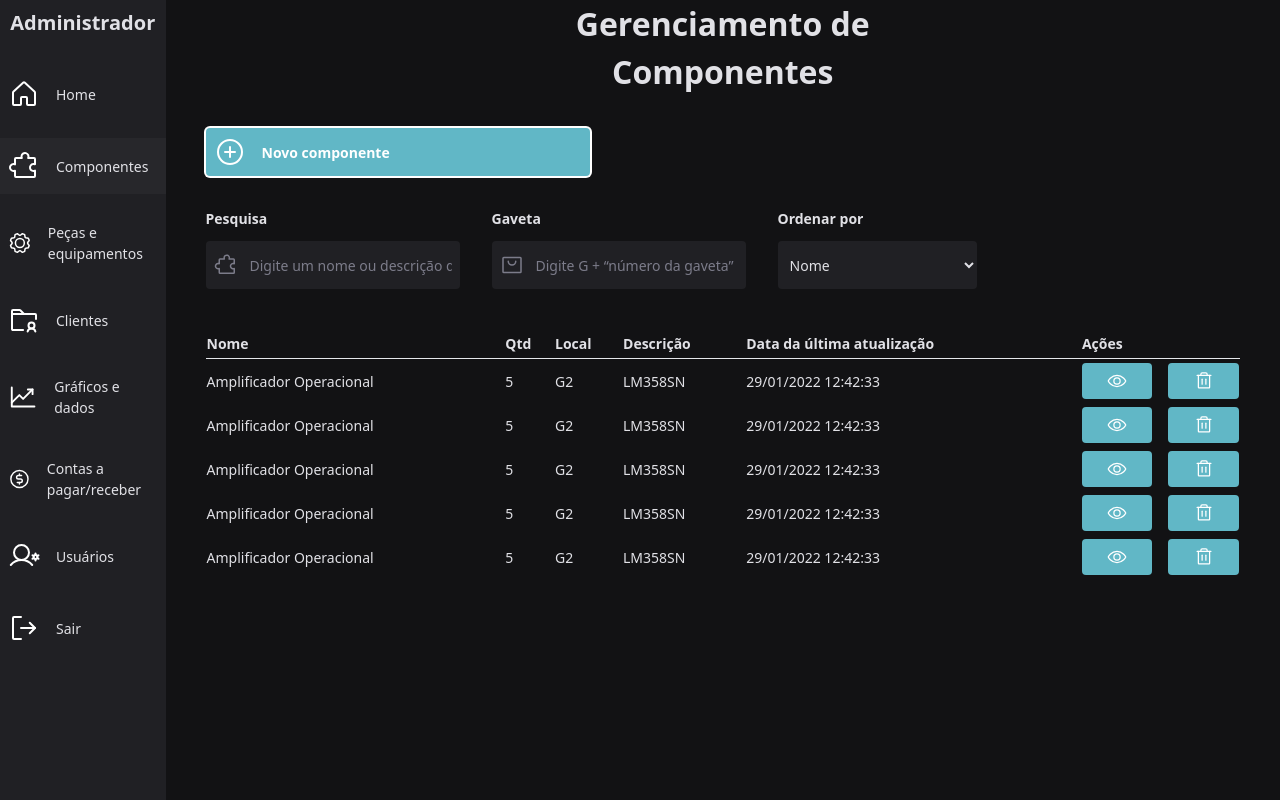
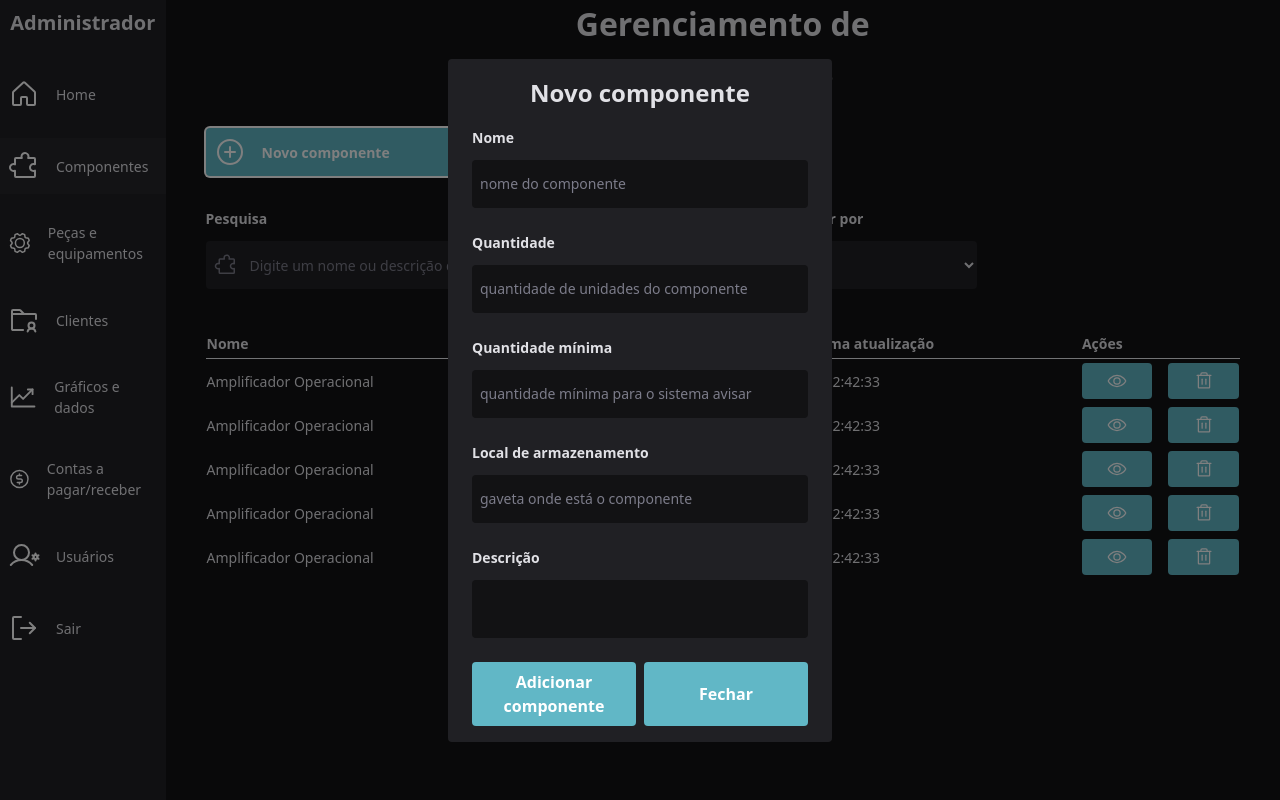
Before and after one commit to PauloVictorSS/sistema-integrado-de-gestao, a React (Create React App) app: page /components in a window 1280 px wide. Both pictures are taken after a click on the button "Novo componente". Built offline with nearby package versions, Linux system fonts and the light colour scheme.

Commit message:
Adição do modal de adicionar/alterar componentes

```diff
--- /dev/null
+++ b/src/components/ComponentsCard.tsx
@@ -0,0 +1,62 @@
+import { IComponent } from "../interfaces/IComponents";
+import BoxDiv from "./BoxDiv";
+import { Button } from "./Button";
+import ModelBackground from "./ModelBackground";
+import {Text} from "../components/Text";
+import {InputText} from "../components/InputText";
+import { TextArea } from "./TextArea";
+
+interface IComponentsCard{
+    component: IComponent
+    changeComponentsCard: () => void
+    isAddComponent: boolean
+}
+
+export function ComponentsCard({component, changeComponentsCard, isAddComponent}: IComponentsCard){
+
+    return(
+        <ModelBackground>
+            <BoxDiv className="w-96">
+                <h2 className="font-bold text-xl max-w-sm mx-auto text-center mb-4">
+                    {isAddComponent ? "Novo componente" : "Alterar componente"}
+                </h2>
+                <div className="flex flex-col gap-6 items-stretch w-full">
+                    <label htmlFor="name" className="flex flex-col gap-3">
+                        <Text className="font-semibold">Nome</Text>
+                        <InputText className="bg-gray-900" type="text" id="name" placeholder="nome do componente" />
+                    </label>
+                    <label htmlFor="qtd" className="flex flex-col gap-3">
+                        <Text className="font-semibold">Quantidade</Text>
+                        <InputText className="bg-gray-900" type="number" id="qtd" placeholder="quantidade de unidades do componente" />
+                    </label>
+                    <label htmlFor="qtdMin" className="flex flex-col gap-3">
+                        <Text className="font-semibold">Quantidade mínima</Text>
+                        <InputText className="bg-gray-900" type="number" id="qtdMin" placeholder="quantidade mínima para o sistema avisar" />
+                    </label>
+                    <label htmlFor="local" className="flex flex-col gap-3">
+                        <Text className="font-semibold">Local de armazenamento</Text>
+                        <InputText className="bg-gray-900" type="text" id="local" placeholder="gaveta onde está o componente" />
+                    </label>
+                    <label htmlFor="name" className="flex flex-col gap-3">
+                        <Text className="font-semibold">Descrição</Text>
+                        <TextArea className="bg-gray-900"/>
+                    </label>
+                    <div className="flex gap-2 w-full justify-between">
+                        {isAddComponent ?
+                            <Button onClick={changeComponentsCard}>
+                                Adicionar componente
+                            </Button>
+                            :
+                            <Button onClick={changeComponentsCard}>
+                                Confirmar alterações
+                            </Button>
+                        }
+                        <Button onClick={changeComponentsCard}>
+                            Fechar
+                        </Button>
+                    </div>
+                </div>
+            </BoxDiv>
+        </ModelBackground>
+    )
+}
--- /dev/null
+++ b/src/components/ModelBackground.tsx
@@ -0,0 +1,15 @@
+import { ReactNode } from "react"
+
+interface ModelBackgroundProps{
+  children: ReactNode
+}
+
+function ModelBackground({ children }: ModelBackgroundProps) {
+  return (
+    <div className="w-screen h-screen bg-black/50 text-gray-100 flex items-center justify-center absolute top-0 left-0 z-10">
+      {children}
+    </div>
+  )
+}
+
+export default ModelBackground
--- a/src/interfaces/IComponents.ts
+++ b/src/interfaces/IComponents.ts
@@ -1,4 +1,4 @@
-export interface IComponents{
+export interface IComponent{
   id: string
   name: string
   local: string
--- a/src/pages/Components.tsx
+++ b/src/pages/Components.tsx
@@ -7,8 +7,17 @@ import { Slot } from "@radix-ui/react-slot";
 import { InputText } from "../components/InputText";
 import { InputSelect } from "../components/InputSelect";
 import { ComponentsTable } from "../components/ComponentsTable";
+import { useState } from "react";
+import { ComponentsCard } from "../components/ComponentsCard";
+import { IComponent } from "../interfaces/IComponents";
+import { DefaultComponent } from "../utils/constants/DefaultComponent";
 
 function Components() {
+
+  const [isAddComponent, setIsAddComponent] = useState(false)
+  const [seeComponentsCard, setSeeComponentsCard] = useState(false)
+
+  const [componentInfos, setComponentInfos] = useState<IComponent>(DefaultComponent)
 
   return (
     <ContentDiv>
@@ -17,11 +26,18 @@ function Components() {
       <div className="w-full px-10">
         <h2 className="font-bold text-2xl max-w-sm mx-auto text-center">Gerenciamento de Componentes</h2>
 
-        <Button className="flex items-center gap-4 w-48 mt-8">
-            <Slot className="w-8 h-8 text-white">
-              <PlusCircle/>
-            </Slot>
-            <p className=" font-sans text-xs text-white">Novo componente</p>
+        <Button
+          className="flex items-center gap-4 w-48 mt-8"
+          onClick={() => {
+            setIsAddComponent(true)
+            setComponentInfos(DefaultComponent)
+            setSeeComponentsCard(!seeComponentsCard)
+          }}
+        >
+          <Slot className="w-8 h-8 text-white">
+            <PlusCircle/>
+          </Slot>
+          <p className=" font-sans text-xs text-white">Novo componente</p>
         </Button>
 
         <div className="flex items-center gap-8 w-full mt-8">
@@ -42,8 +58,23 @@ function Components() {
           </label>
         </div>
 
-        <ComponentsTable />
+        <ComponentsTable
+          changeComponentsCard={(component:IComponent) => {
+            setIsAddComponent(false)
+            setComponentInfos(component)
+            setSeeComponentsCard(!seeComponentsCard)
+          }}/>
       </div>
+
+      {seeComponentsCard ?
+          <ComponentsCard
+            isAddComponent={isAddComponent}
+            component={componentInfos}
+            changeComponentsCard={() => {setSeeComponentsCard(!seeComponentsCard)}}
+          />
+        :
+        <></>
+      }
     </ContentDiv>
   )
 }
--- a/src/pages/Home.tsx
+++ b/src/pages/Home.tsx
@@ -8,23 +8,23 @@ function Home() {
 
   const allNotifications: Array<INotification> =[
     {
-      id: "123",
+      id: "1",
       text: "Lorem ipsum dolor sit amet consectetur adipisicing elit.",
     },
     {
-      id: "123",
+      id: "2",
       text: "Lorem ipsum dolor sit amet consectetur adipisicing elit.",
     },
     {
-      id: "123",
+      id: "3",
       text: "Lorem ipsum dolor sit amet consectetur adipisicing elit.",
     },
     {
-      id: "123",
+      id: "4",
       text: "Lorem ipsum dolor sit amet consectetur adipisicing elit.",
     },
     {
-      id: "123",
+      id: "5",
       text: "Lorem ipsum dolor sit amet consectetur adipisicing elit.",
     }
   ]
@@ -39,7 +39,7 @@ function Home() {
             {
               allNotifications.map((notif) => {
                 return (
-                  <NotificationDiv notification={notif} />
+                  <NotificationDiv key={notif.id} notification={notif} />
                 )
               })
             }
@@ -48,7 +48,7 @@ function Home() {
             {
               allNotifications.map((notif) => {
                 return (
-                  <NotificationDiv notification={notif} />
+                  <NotificationDiv key={notif.id} notification={notif} />
                 )
               })
             }
--- /dev/null
+++ b/src/utils/constants/DefaultComponent.ts
@@ -0,0 +1,11 @@
+import { IComponent } from "../../interfaces/IComponents";
+
+export const DefaultComponent = <IComponent>{
+    id: "123456",
+    name: "",
+    qtd: 0,
+    qtdMin: 0,
+    local: "",
+    description: "",
+    lastUpdate: ""
+}
```
Also changed, not shown: 1 other file (tests, documents, lock files or other folders).
